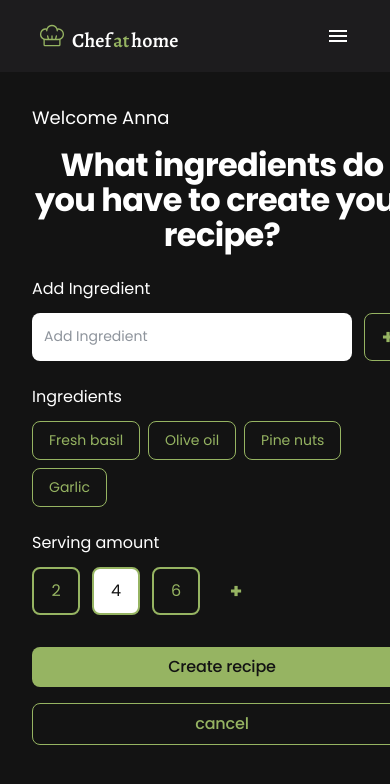
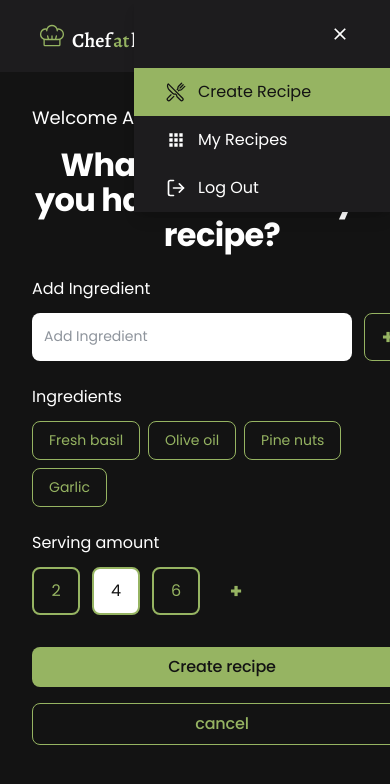
Before and after one commit to anakarinasuarez/chef-at-home, a Next.js app: page / in a window 390 px wide. Both pictures are taken after a click on the button "Menu". Shown: the top 784 px of the page. Built offline with nearby package versions, Linux system fonts and the light colour scheme.

Commit message:
feat: improve Nav menu styling and alignment - Center hamburger menu icon perfectly - Remove padding between Create Recipe button and X - Align menu items to left side matching logo alignment - Compact menu spacing for better visual hierarchy

```diff
--- a/src/app/page.tsx
+++ b/src/app/page.tsx
@@ -100,7 +100,7 @@ export default function HomePage() {
       className="min-h-screen text-white"
       style={{ backgroundColor: colors.interface.background.primary }}
     >
-      <Nav showMenu={true} />
+      <Nav showMenu={true} userName={userName} />
       <main className="flex min-h-[calc(100vh-120px)] pt-4">
         {/* Columna Izquierda - Interfaz de Creación de Recetas */}
         <div className="flex-1 flex flex-col justify-start px-8 lg:px-16 pt-4">
--- a/src/components/Nav.tsx
+++ b/src/components/Nav.tsx
@@ -3,16 +3,32 @@
 import { colors } from "@/design-system";
 import { PiChefHatLight } from "react-icons/pi";
 import { MdOutlineMenu } from "react-icons/md";
+import { MdClose } from "react-icons/md";
+import { IoRestaurantOutline } from "react-icons/io5";
+import { BiSolidGrid } from "react-icons/bi";
+import { FiLogOut } from "react-icons/fi";
 import Link from "next/link";
+import { useState } from "react";
 
 interface NavProps {
   showMenu?: boolean;
+  userName?: string;
 }
 
-export default function Nav({ showMenu = false }: NavProps) {
+export default function Nav({ showMenu = false, userName = "Anna" }: NavProps) {
+  const [isMenuOpen, setIsMenuOpen] = useState(false);
+
+  const toggleMenu = () => {
+    setIsMenuOpen(!isMenuOpen);
+  };
+
+  const closeMenu = () => {
+    setIsMenuOpen(false);
+  };
+
   return (
     <nav
-      className="w-full px-8 py-4 flex items-center justify-between"
+      className="w-full px-8 py-4 flex items-center justify-between relative"
       style={{ backgroundColor: colors.interface.background.secondary }}
     >
       {/* Logo - Ahora es clickeable y navega a inicio */}
@@ -67,11 +83,24 @@ export default function Nav({ showMenu = false }: NavProps) {
         </div>
       </Link>
 
-      {/* Menu Hamburger - Solo se muestra si showMenu es true */}
+      {/* Lado derecho: Nombre del usuario y menú */}
       {showMenu && (
-        <div className="flex items-center">
+        <div className="flex items-center space-x-4">
+          {/* Nombre del usuario */}
+          <span
+            className="text-white font-medium"
+            style={{
+              fontSize: "16px",
+              color: colors.interface.text.primary,
+            }}
+          >
+            {userName}
+          </span>
+
+          {/* Botón del menú */}
           <button
-            className="flex items-center p-2 hover:bg-gray-700 rounded-lg transition-colors"
+            onClick={toggleMenu}
+            className="flex items-center justify-center p-1 hover:bg-gray-700 rounded-lg transition-colors w-9 h-9"
             aria-label="Menu"
           >
             <MdOutlineMenu
@@ -84,6 +113,101 @@ export default function Nav({ showMenu = false }: NavProps) {
           </button>
         </div>
       )}
+
+      {/* Menú desplegable */}
+      {isMenuOpen && (
+        <div
+          className="absolute top-0 right-0 w-64 rounded-b-lg shadow-lg z-50"
+          style={{ backgroundColor: colors.interface.background.secondary }}
+        >
+          {/* Header del menú con botón de cerrar */}
+          <div className="flex items-center justify-between px-8 py-4">
+            <div></div>
+            <button
+              onClick={closeMenu}
+              className="p-2 hover:bg-gray-700 rounded transition-colors flex items-center justify-center"
+            >
+              <MdClose
+                className="text-xl"
+                style={{ color: colors.interface.text.primary }}
+              />
+            </button>
+          </div>
+
+          {/* Opciones del menú */}
+          <div className="py-0">
+            <button
+              onClick={closeMenu}
+              className="w-full px-8 py-3 text-left transition-colors flex items-center gap-3"
+              style={{
+                backgroundColor: colors.brand.primary[500],
+                color: colors.interface.background.primary,
+              }}
+              onMouseEnter={(e) => {
+                e.currentTarget.style.backgroundColor =
+                  colors.brand.primary[500];
+                e.currentTarget.style.color =
+                  colors.interface.background.primary;
+              }}
+              onMouseLeave={(e) => {
+                e.currentTarget.style.backgroundColor =
+                  colors.brand.primary[500];
+                e.currentTarget.style.color =
+                  colors.interface.background.primary;
+              }}
+            >
+              <IoRestaurantOutline className="text-xl" />
+              <span>Create Recipe</span>
+            </button>
+
+            <button
+              onClick={closeMenu}
+              className="w-full px-8 py-3 text-left transition-colors flex items-center gap-3"
+              style={{
+                color: colors.interface.text.primary,
+                backgroundColor: colors.interface.background.secondary,
+              }}
+              onMouseEnter={(e) => {
+                e.currentTarget.style.backgroundColor =
+                  colors.brand.primary[500];
+                e.currentTarget.style.color =
+                  colors.interface.background.primary;
+              }}
+              onMouseLeave={(e) => {
+                e.currentTarget.style.backgroundColor =
+                  colors.interface.background.secondary;
+                e.currentTarget.style.color = colors.interface.text.primary;
+              }}
+            >
+              <BiSolidGrid className="text-xl" />
+              <span>My Recipes</span>
+            </button>
+
+            <button
+              onClick={closeMenu}
+              className="w-full px-8 py-3 text-left transition-colors flex items-center gap-3"
+              style={{
+                color: colors.interface.text.primary,
+                backgroundColor: colors.interface.background.secondary,
+              }}
+              onMouseEnter={(e) => {
+                e.currentTarget.style.backgroundColor =
+                  colors.brand.primary[500];
+                e.currentTarget.style.color =
+                  colors.interface.background.primary;
+              }}
+              onMouseLeave={(e) => {
+                e.currentTarget.style.backgroundColor =
+                  colors.interface.background.secondary;
+                e.currentTarget.style.color = colors.interface.text.primary;
+              }}
+            >
+              <FiLogOut className="text-xl" />
+              <span>Log Out</span>
+            </button>
+          </div>
+        </div>
+      )}
     </nav>
   );
 }
```
